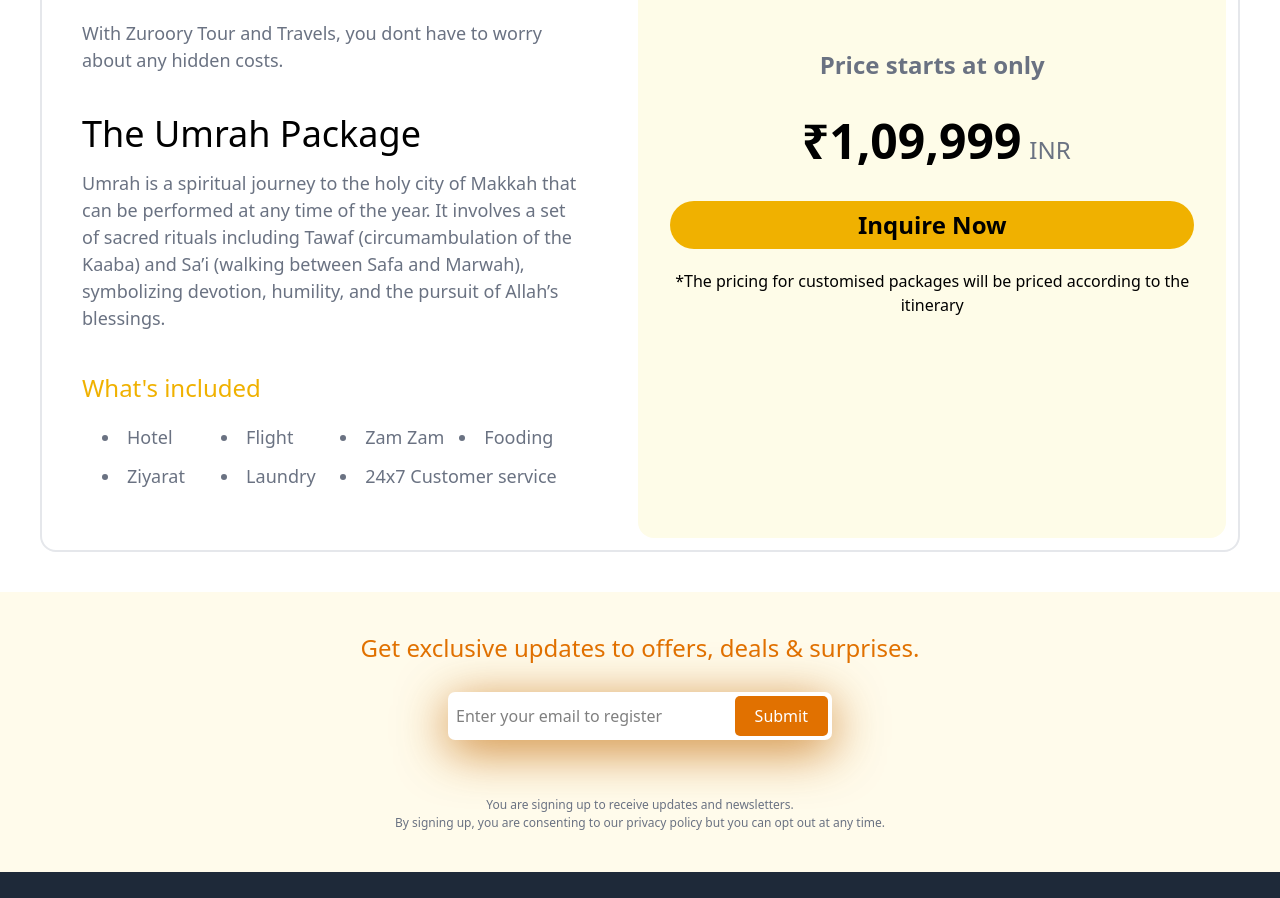
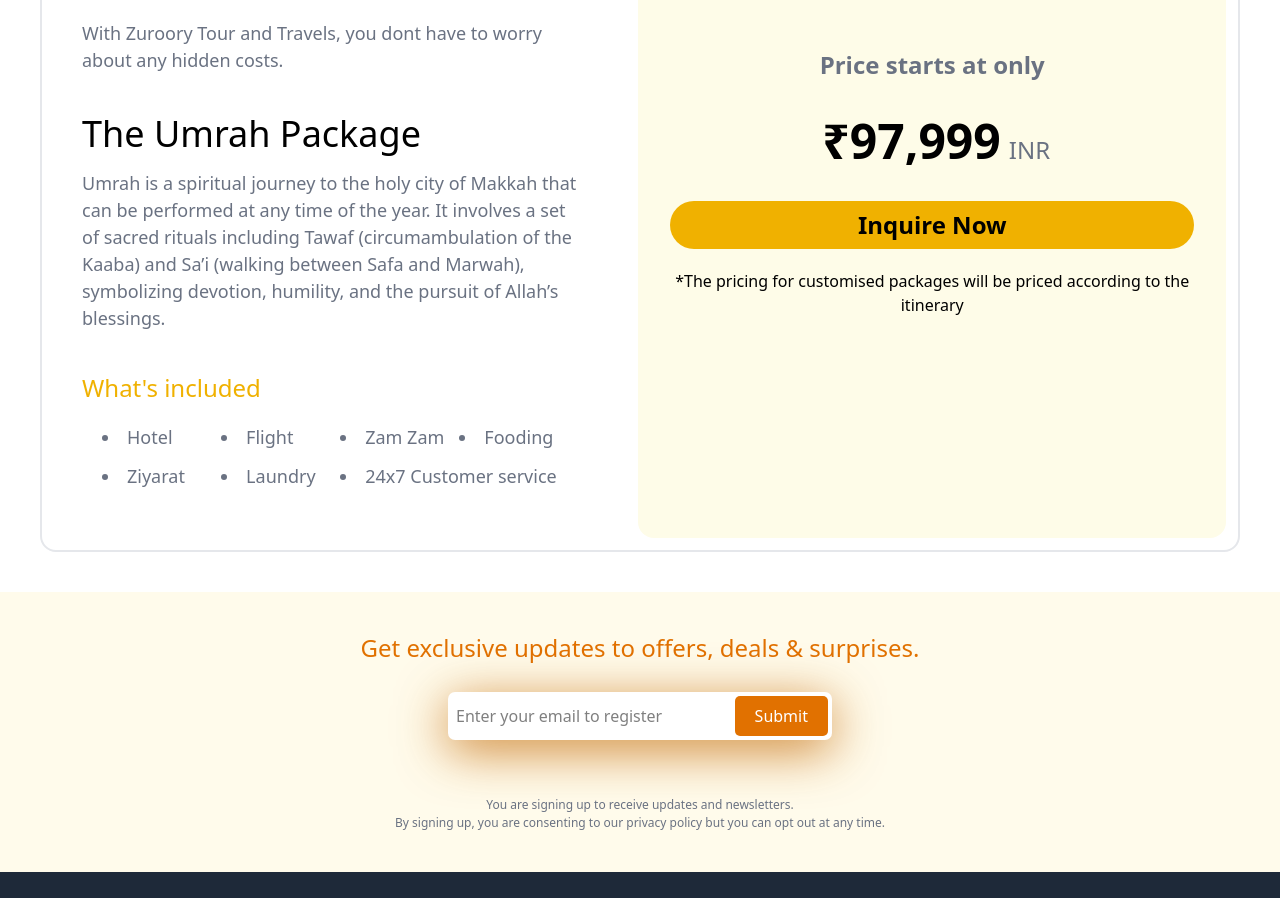
Before and after one commit to Amaanjan00/zuroorytourandtravels, a React (Vite) app: page / in a window 1280 px wide. Shown: the part 3716-4614 px from the top of the page. Built offline with nearby package versions, Linux system fonts and the light colour scheme; a web font is replaced by a local one.

Commit message:
price changed to 97,999

```diff
--- a/src/Pages/Home/Sections/Pricing.jsx
+++ b/src/Pages/Home/Sections/Pricing.jsx
@@ -46,7 +46,7 @@ function Pricing() {
           <div className='p-8 m-3 bg-yellow-50 rounded-2xl text-center flex flex-col gap-5 justify-center'>
             <h2 className='text-2xl text-gray-500 font-bold'>Price starts at only</h2>
             <div className='flex items-baseline justify-center'>
-              <h1 className='text-5xl font-bold px-2 py-4'>₹1,09,999</h1>
+              <h1 className='text-5xl font-bold px-2 py-4'>₹97,999</h1>
               <p className='text-2xl font-medium text-gray-500'>INR</p>
             </div>
             <a className='bg-yellow-500 py-2 font-bold text-2xl rounded-4xl' href="https://wa.me/message/N6HTXL2EPXA2N1"><button>Inquire Now</button></a>
```
